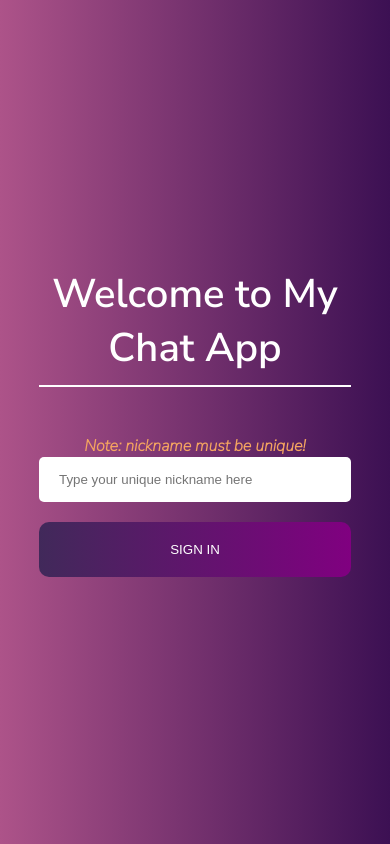
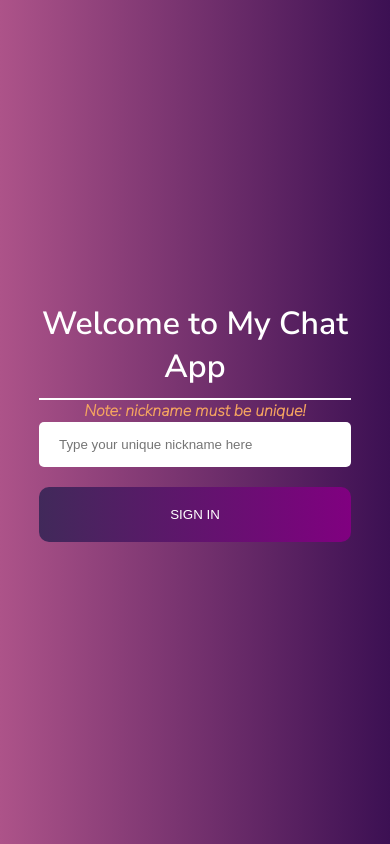
Before and after one commit to SirPm/pelz-chat, a React (Create React App) app: page / in a window 390 px wide. Built offline with nearby package versions, Linux system fonts and the light colour scheme.

Commit message:
testing mobile responsivity 10

```diff
--- a/src/components/sign-up/sign-up.css
+++ b/src/components/sign-up/sign-up.css
@@ -114,10 +114,10 @@
 
 .heading {
     color: white;
-    font-size: 2.5em;
+    /* font-size: 2.5em; */
     padding-bottom: 10px;
     border-bottom: 2px solid white;
-    margin-bottom: 3rem;
+    /* margin-bottom: 3rem; */
 }
 
 .sign-in {
```
